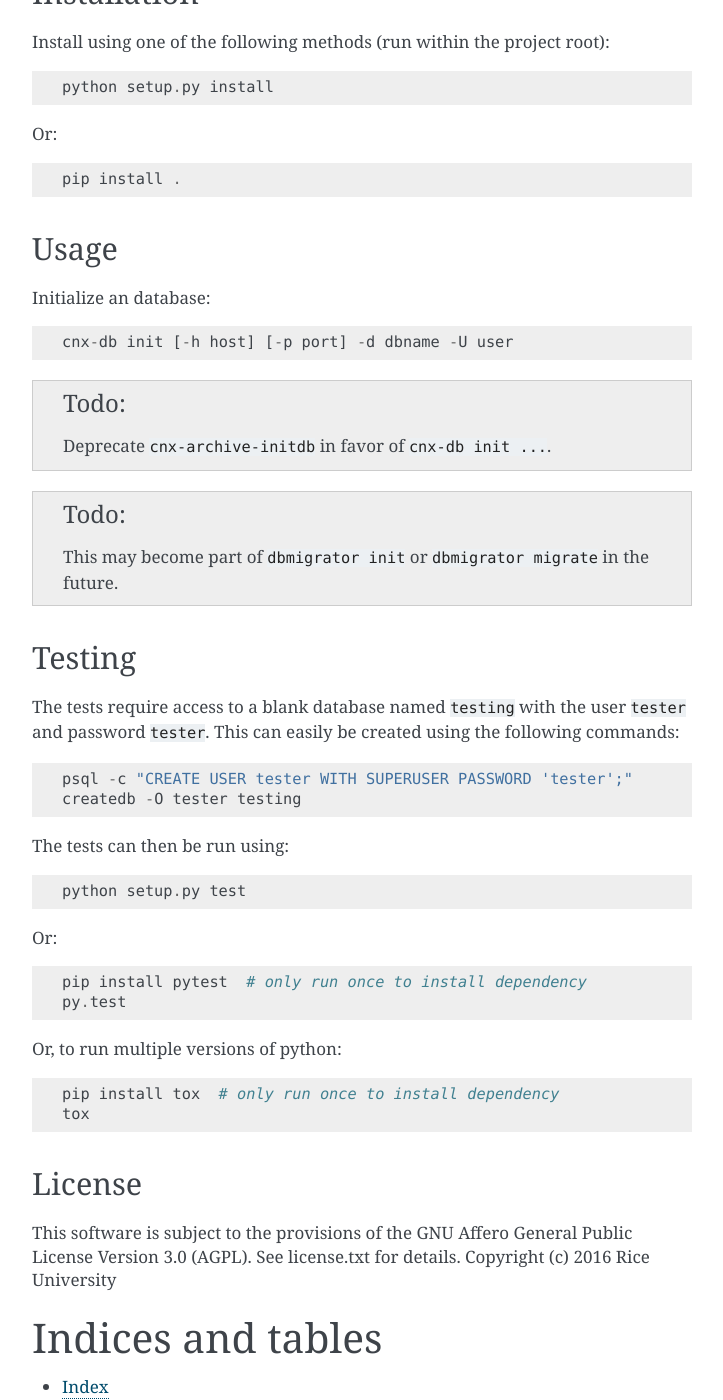
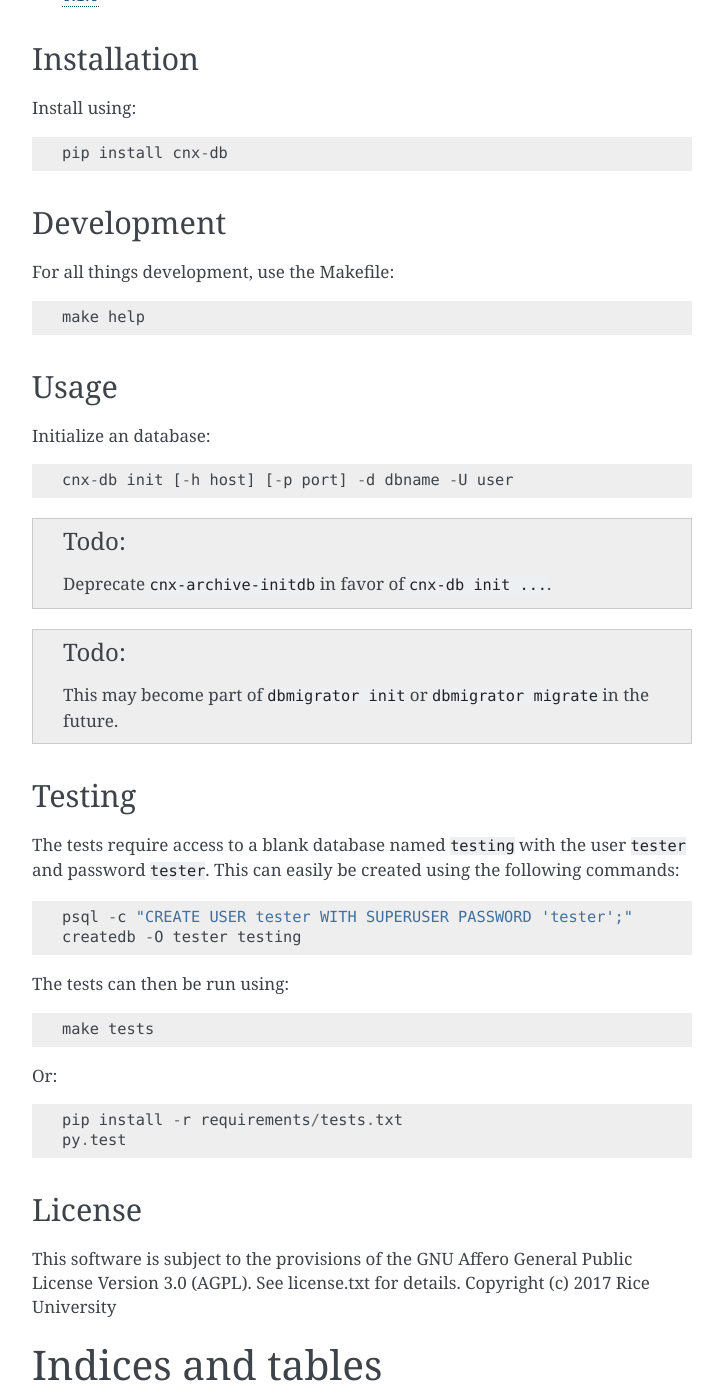
Before and after one commit to Dimmus/cnx-db, a Sphinx documentation site: the page built from docs/index.rst, in a window 1280 px wide and 1400 px high, scrolled down 611 px. Shown: the whole window, without its empty margins (388-1111 px from the left). Built offline with Sphinx 7.4.7, drawn with Linux system fonts in a browser that asks for light colours; some of the changed text lies outside the part shown.

Commit message:
Correct the documentation
- Remove the badges, because sphinx doesn't like them.
- Update the main docs to use the Makefile interface
- Remove unresolvable autodoc module lookups

```diff
--- a/docs/index.rst
+++ b/docs/index.rst
@@ -6,14 +6,6 @@
 Connexions Database Library
 ===========================
 
-.. image:: https://travis-ci.org/Connexions/cnx-db.svg
-   :target: https://travis-ci.org/Connexions/cnx-db
-
-.. image:: https://coveralls.io/repos/Connexions/cnx-db/badge.png?branch=master
-   :target: https://coveralls.io/r/Connexions/cnx-db?branch=master
-
-.. image:: https://badge.fury.io/py/cnx-db.svg
-   :target: http://badge.fury.io/py/cnx-db
 
 Contents:
 
@@ -22,18 +14,22 @@
 
    usage
    api
+   changes
 
 
 Installation
 ------------
 
-Install using one of the following methods (run within the project root)::
+Install using::
 
-    python setup.py install
+    pip install cnx-db
 
-Or::
+Development
+-----------
 
-    pip install .
+For all things development, use the Makefile::
+
+    make help
 
 Usage
 -----
@@ -59,24 +55,19 @@
 
 The tests can then be run using::
 
-    python setup.py test
+    make tests
 
 Or::
 
-    pip install pytest  # only run once to install dependency
+    pip install -r requirements/tests.txt
     py.test
-
-Or, to run multiple versions of python::
-
-    pip install tox  # only run once to install dependency
-    tox
 
 License
 -------
 
 This software is subject to the provisions of the GNU Affero General
 Public License Version 3.0 (AGPL). See license.txt for details.
-Copyright (c) 2016 Rice University
+Copyright (c) 2017 Rice University
 
 
 Indices and tables
```
Also changed, not shown: docs/api.rst (+4 -30 lines), 1 other file.
